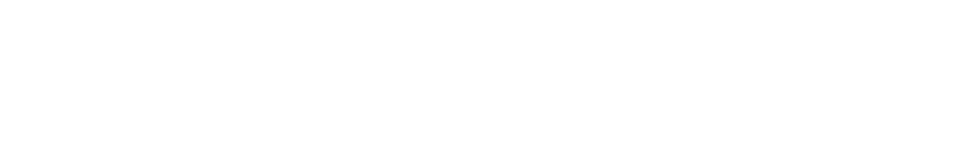
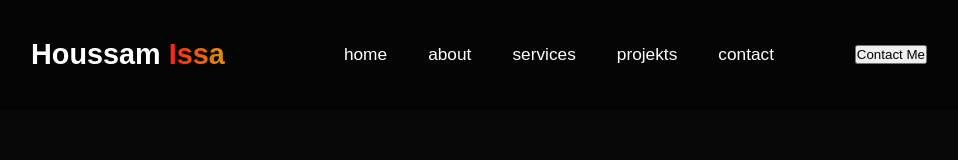
Before and after one commit to issahoussam2011-del/My_Portfolio, a plain HTML site: page index.html in a window 1280 px wide. Shown: the whole page, without its empty margins (161-1119 px from the left). Drawn offline with nearby package versions, Linux system fonts and the light colour scheme; a web font is replaced by a local one.

Commit message:
day-one-done

```diff
--- a/index.html
+++ b/index.html
@@ -11,6 +11,19 @@
     />
   </head>
   <body>
+    <header class="header">
+      <a href="#home" class="logo">Houssam <span>Issa</span></a>
+      <i class="bx bx-menu" id="menu-icon"></i>
+      <nav class="navbar">
+        <a href="#home">home</a>
+        <a href="#about">about</a>
+        <a href="#services">services</a>
+        <a href="#projekts">projekts</a>
+        <a href="#contact">contact</a>
+      </nav>
+      <button class="gradiend-btn">Contact Me</button>
+    </header>
+
     <script src="script.js"></script>
   </body>
 </html>
--- a/style.css
+++ b/style.css
@@ -1,10 +1,29 @@
+@font-face {
+  font-family: "Poppins";
+  src: url("Poppins-Regular.ttf") format("truetype");
+  font-weight: 400;
+  font-style: normal;
+}
+@font-face {
+  font-family: "Poppins";
+  src: url("Poppins-Medium.ttf") format("truetype");
+  font-weight: 500;
+  font-style: normal;
+}
+@font-face {
+  font-family: "Poppins";
+  src: url("Poppins-ExraBold.ttf") format("truetype");
+  font-weight: 800;
+  font-style: normal;
+}
 * {
   margin: 0;
   padding: 0;
   box-sizing: border-box;
   text-decoration: none;
   scroll-behavior: smooth;
-  font-family: "Poppins";
+  font-family: "Poppins", sans-serif;
+  font-weight: 400;
 }
 :root {
   --bg-color: #080808;
@@ -16,3 +35,52 @@ html {
   font-size: 60%;
   overflow-x: hidden;
 }
+body {
+  background-color: var(--bg-color);
+  color: var(--text-color);
+}
+header {
+  position: fixed;
+  width: 100%;
+  top: 0;
+  left: 0;
+  padding: 4rem 15%;
+  background-color: rgba(0, 0, 0, 0.3);
+  backdrop-filter: blur(10px);
+  display: flex;
+  justify-content: space-between;
+  align-items: center;
+  z-index: 1000;
+}
+#menu-icon {
+  font-size: 3.5rem;
+  color: var(--main-color);
+  display: none;
+}
+.logo {
+  font-size: 3rem;
+  color: var(--text-color);
+  font-weight: 800;
+  cursor: pointer;
+  transition: 0.3s ease-in-out;
+}
+.logo:hover {
+  transform: scale(1.1);
+}
+span {
+  background: linear-gradient(270deg, #df8908 10%, #ff1d15 100%);
+  font-weight: 800;
+  background-clip: text;
+  color: transparent;
+}
+.navbar a {
+  font-size: 1.8rem;
+  color: var(--text-color);
+  margin-left: 4rem;
+  font-weight: 500;
+  transition: 0.3 ease-in-out;
+  border-bottom: 3px solid transparent;
+}
+.navbar a:hover {
+  border-bottom: 3px solid var(--main-color);
+}
```
